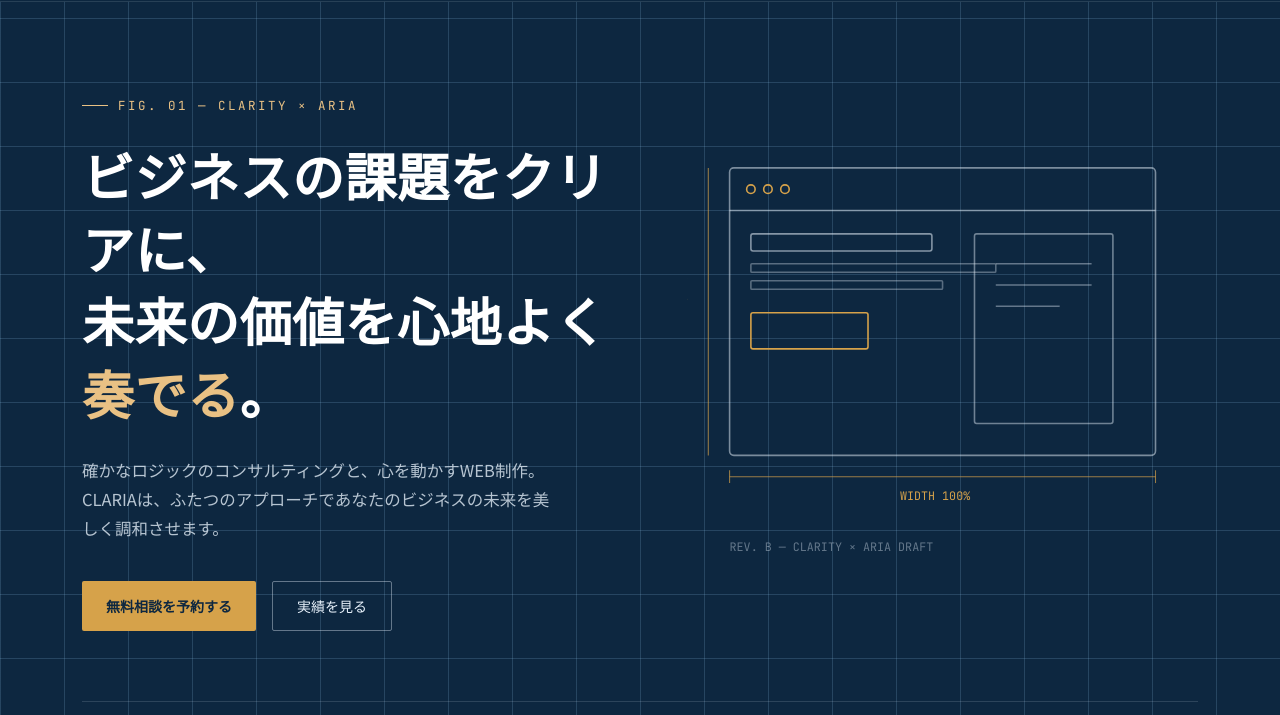
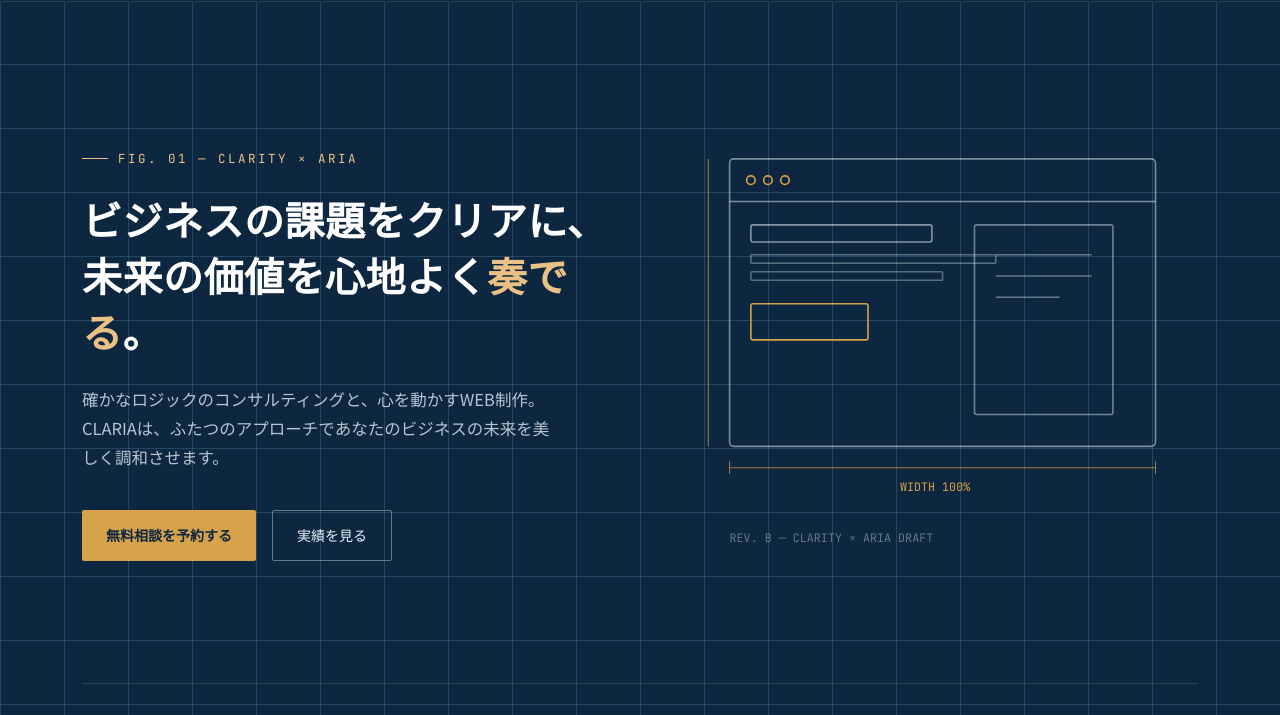
Before and after one commit to happysugar323/happysugar323.github.io, a plain HTML site: page index.html in a window 1280 px wide. Shown: the part 75-790 px from the top of the page. Drawn offline with Linux system fonts and the light colour scheme.

Commit message:
Update style.css

```diff
--- a/style.css
+++ b/style.css
@@ -231,7 +231,7 @@ nav a.active::after{width:100%;}
 }
 .hero h1{
   color:var(--white);
-  font-size:clamp(32px, 4.4vw, 52px);
+  font-size:clamp(32px, 4.4vw, 40px);
   letter-spacing:0.5px;
   margin-bottom:26px;
 }
```
